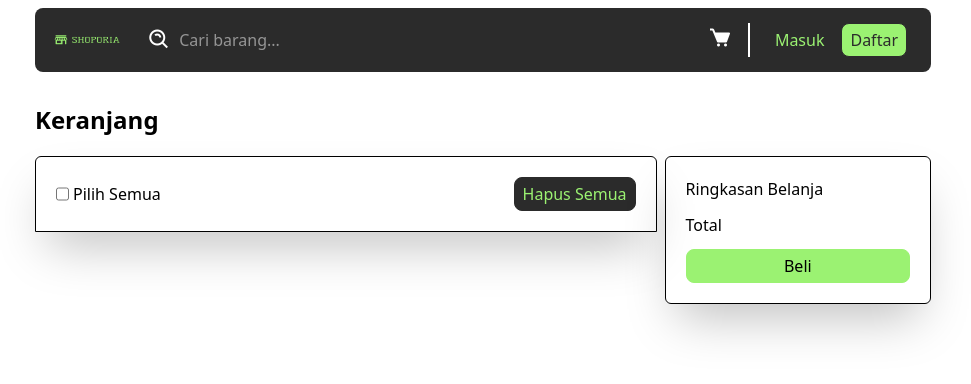
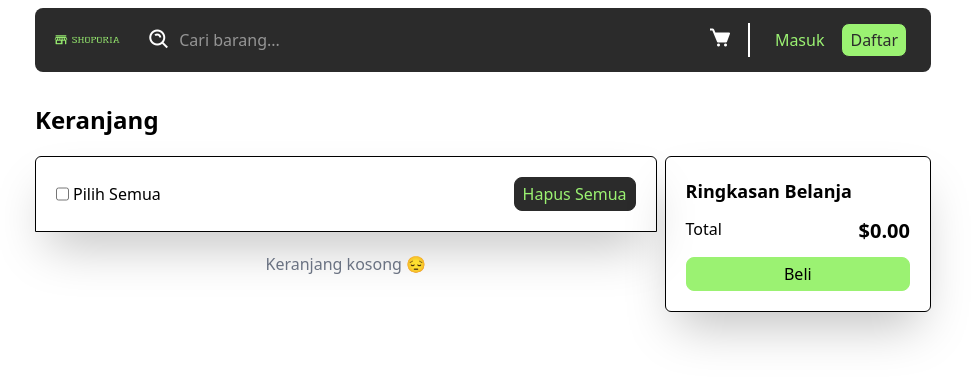
Before and after one commit to Mhbib34/Toko-Online, a React (Vite) app: page /cart in a window 1280 px wide. Shown: the top 384 px of the page, without its empty margins (157-1128 px from the left). Built offline with nearby package versions, Linux system fonts and the light colour scheme.

Commit message:
Menambahkan fitur menghitung Total pada halaman cart

```diff
--- a/src/components/common/Input.jsx
+++ b/src/components/common/Input.jsx
@@ -1,4 +1,4 @@
-function Input({ type, name, placeholder, className }) {
+function Input({ type, name, placeholder, className, checked, onChange }) {
   return (
     <>
       <input
@@ -7,6 +7,8 @@ function Input({ type, name, placeholder, className }) {
         id={name}
         placeholder={placeholder}
         className={className}
+        checked={checked}
+        onChange={onChange}
       />
     </>
   );
--- a/src/pages/cart.jsx
+++ b/src/pages/cart.jsx
@@ -5,37 +5,56 @@ import { useState, useEffect } from "react";
 
 export default function CartPages() {
   const [cart, setCart] = useState([]);
-  // const [total, setTotal] = useState(0);
+  const [selectedItems, setSelectedItems] = useState([]);
+  const [total, setTotal] = useState(0);
 
   useEffect(() => {
     const storedCart = localStorage.getItem("cart");
     if (storedCart) {
-      try {
-        const parsedCart = JSON.parse(storedCart);
-        setCart(parsedCart);
-      } catch (error) {
-        console.error("Error parsing cart data:", error);
-      }
+      setCart(JSON.parse(storedCart));
     }
   }, []);
 
-  function handleDelete(id) {
-    const filteredItem = cart.filter((item) => item.id !== id);
-    const isConfirm = confirm("anda yakin ingin menghapus item?");
+  useEffect(() => {
+    const calculatedTotal = selectedItems.reduce((sum, id) => {
+      const product = cart.find((item) => item.id === id);
+      return product ? sum + product.price : sum;
+    }, 0);
+    setTotal(calculatedTotal.toFixed(2));
+  }, [selectedItems, cart]);
+
+  function handleRemoveItem(id) {
+    const updatedCart = cart.filter((item) => item.id !== id);
+    const isConfirm = confirm("Apakah anda yakin ingin menghapus item?");
     if (isConfirm) {
-      setCart(filteredItem);
-      localStorage.setItem("cart", JSON.stringify(filteredItem));
+      setCart(updatedCart);
+      localStorage.setItem("cart", JSON.stringify(updatedCart));
     }
   }
 
-  function handleDeleteAll() {
+  function handleSelectItem(id) {
+    setSelectedItems((prev) =>
+      prev.includes(id) ? prev.filter((itemId) => itemId !== id) : [...prev, id]
+    );
+  }
+
+  function handleSelectAll() {
+    if (selectedItems.length === cart.length) {
+      setSelectedItems([]);
+    } else {
+      setSelectedItems(cart.map((item) => item.id));
+    }
+  }
+
+  function handleRemoveAll() {
     if (cart.length === 0) return;
-    const isConfirm = confirm("anda yakin ingin menghapus semua item?");
+    const isConfirm = confirm("Apakah anda yakin ingin menghapus semua item?");
     if (isConfirm) {
       setCart([]);
       localStorage.setItem("cart", JSON.stringify([]));
     }
   }
+
   return (
     <div className="md:px-48 px-10 h-screen">
       <Navbar />
@@ -45,53 +64,75 @@ export default function CartPages() {
           <div className="w-[70%] py-5">
             <div className="border shadow-2xl w-full p-5 flex justify-between rounded-t-md items-center">
               <div className="flex gap-1">
-                <Input type="checkbox" name="checkbox" />
+                <Input
+                  type="checkbox"
+                  checked={
+                    selectedItems.length === cart.length && cart.length > 0
+                  }
+                  onChange={handleSelectAll}
+                />
                 <span>Pilih Semua</span>
               </div>
               <Button
-                onClick={handleDeleteAll}
                 text="Hapus Semua"
                 type="button"
+                onClick={handleRemoveAll}
                 className="hover:bg-[#9bf272] hover:text-[#2b2b2b] border-[#2b2b2b] bg-[#2b2b2b] text-[#9bf272] transition-all duration-200 ease-in"
+                disabled={selectedItems.length === 0} // Disable jika tidak ada item yang dipilih
               />
             </div>
-            {cart.map((item) => {
-              return (
+            {cart.length > 0 ? (
+              cart.map((item) => (
                 <div
                   key={item.id}
-                  className="border shadow-2xl w-full p-5 flex justify-between rounded-t-md  mt-2 h-40 items-center"
+                  className="border shadow-2xl w-full p-5 flex justify-between rounded-t-md mt-2 h-40 items-center"
                 >
                   <div className="h-full flex items-center gap-5">
-                    <Input type="checkbox" className="bg-red-500" />
+                    <Input
+                      type="checkbox"
+                      checked={selectedItems.includes(item.id)}
+                      onChange={() => handleSelectItem(item.id)}
+                    />
                     <div className="h-full">
-                      <img src={item.image} className="h-full w-28" alt="" />
+                      <img
+                        src={item.image}
+                        className="h-full"
+                        alt={item.title}
+                      />
                     </div>
-                    <div className="flex flex-col gap-1">
-                      <p className="font-medium">{item.title}</p>
-                      <p className="text-sm font-light">⭐{item.rating.rate}</p>
+                    <div>
+                      <p>{item.title}</p>
                     </div>
                   </div>
-                  <div className="flex flex-col gap-2 items-center">
-                    <p className="font-bold text-xl">${item.price}</p>
+                  <div className="flex flex-col gap-1 items-center">
+                    <p className="font-bold text-2xl">${item.price}</p>
                     <Button
-                      onClick={() => handleDelete(item.id)}
                       text="Hapus"
                       type="button"
+                      onClick={() => handleRemoveItem(item.id)}
                       className="hover:bg-[#9bf272] hover:text-[#2b2b2b] border-[#2b2b2b] bg-[#2b2b2b] text-[#9bf272] transition-all duration-200 ease-in"
                     />
                   </div>
                 </div>
-              );
-            })}
+              ))
+            ) : (
+              <p className="text-center text-gray-500 mt-5">
+                Keranjang kosong 😔
+              </p>
+            )}
           </div>
           <div className="w-[30%] py-5">
             <div className="flex border flex-col shadow-2xl p-5 rounded-md gap-3">
-              <h1>Ringkasan Belanja</h1>
-              <span>Total</span>
+              <h1 className="text-lg font-semibold">Ringkasan Belanja</h1>
+              <div className="flex justify-between">
+                <span>Total</span>
+                <span className="font-bold text-xl">${total}</span>
+              </div>
               <Button
                 text="Beli"
                 type="submit"
                 className="bg-[#9bf272] border-[#9bf272] hover:bg-[#2b2b2b] hover:text-[#9bf272] transition-all duration-200 ease-in"
+                disabled={selectedItems.length === 0} // Disable jika tidak ada item yang dipilih
               />
             </div>
           </div>
```
